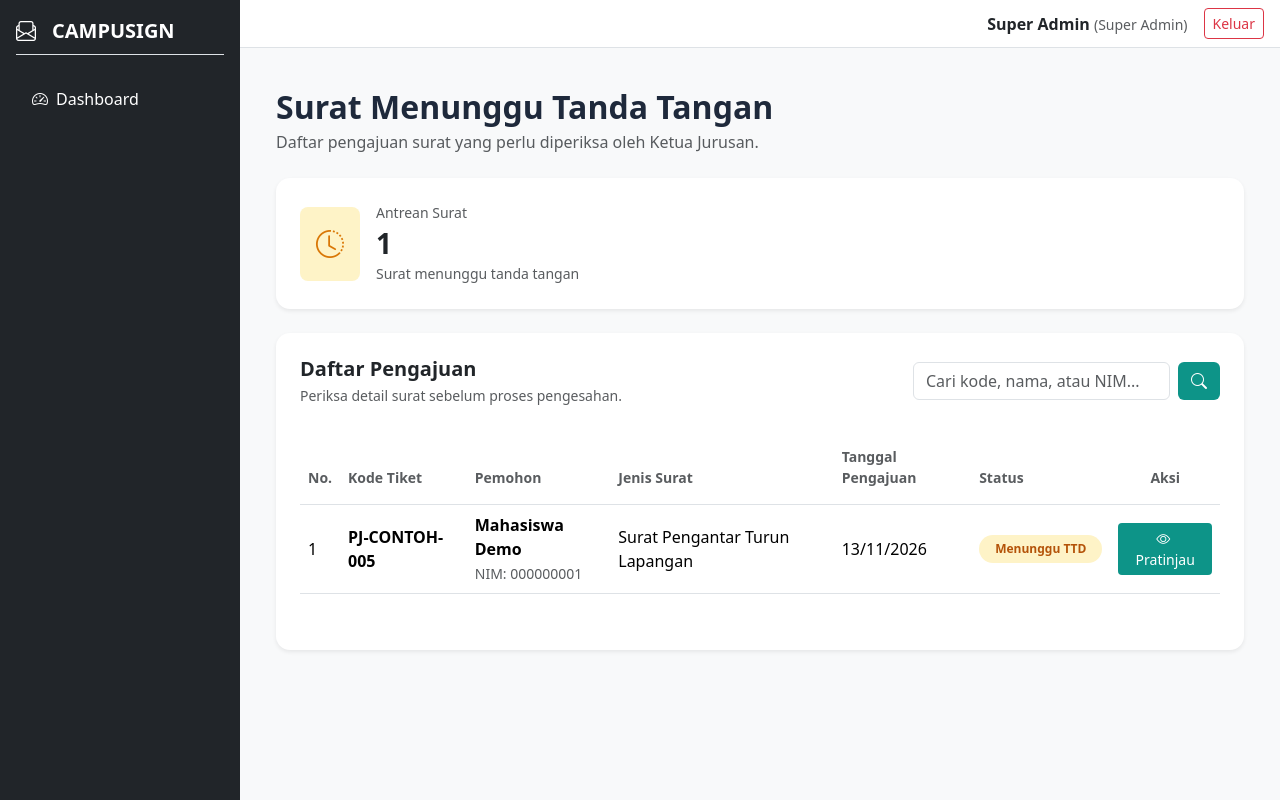
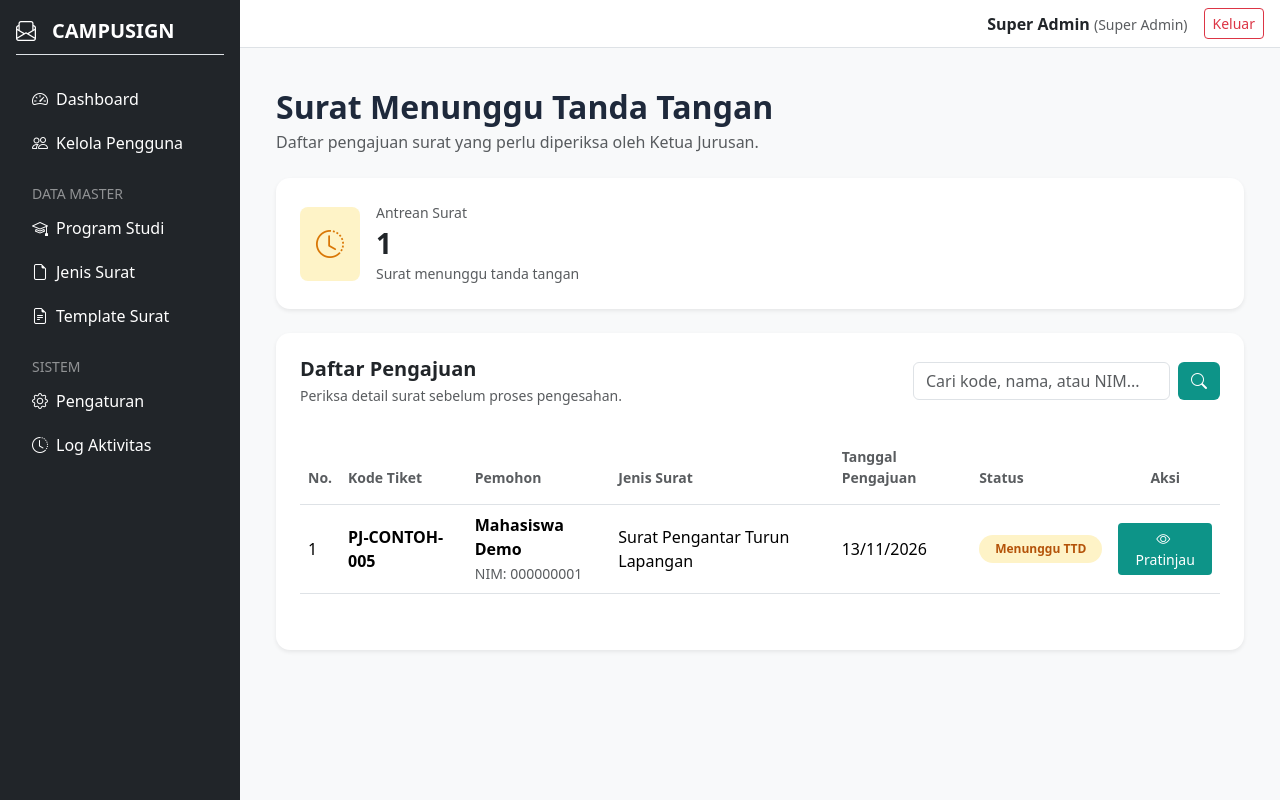
Before and after one commit to zha-fir/sigap, a Laravel app: page /kajur/surat in a window 1280 px wide. Run offline with Laravel 12, Linux system fonts and the light colour scheme; a user stored in the database is signed in; data comes from the database, SQL or seed files in the repository.

Commit message:
membuat semua tampilan menu admin

```diff
--- a/resources/views/layouts/sidebar/super_admin.blade.php
+++ b/resources/views/layouts/sidebar/super_admin.blade.php
@@ -1,8 +1,34 @@
 <ul class="nav nav-pills flex-column gap-1">
     <li class="nav-item">
-        <a class="nav-link text-white" href="{{ route('admin.dashboard') }}">
-            <i class="bi bi-speedometer2 me-2"></i>Dashboard
-        </a>
+        <a class="nav-link text-white {{ request()->routeIs('admin.dashboard') ? 'active' : '' }}"
+            href="{{ route('admin.dashboard') }}"><i class="bi bi-speedometer2 me-2"></i>Dashboard</a>
     </li>
-    {{-- TODO Anggota 4: tambah menu super admin di sini --}}
+    <li class="nav-item">
+        <a class="nav-link text-white {{ request()->routeIs('admin.users.*') ? 'active' : '' }}"
+           href="{{ route('admin.users.index') }}"><i class="bi bi-people me-2"></i>Kelola Pengguna</a>
+    </li>
+
+    <li class="text-uppercase small text-white-50 mt-3 px-3">Data Master</li>
+    <li class="nav-item">
+        <a class="nav-link text-white {{ request()->routeIs('admin.program-studi.*') ? 'active' : '' }}"
+           href="{{ route('admin.program-studi.index') }}"><i class="bi bi-mortarboard me-2"></i></i>Program Studi</a>
+    </li>
+    <li class="nav-item">
+        <a class="nav-link text-white {{ request()->routeIs('admin.jenis-surat.*') ? 'active' : '' }}"
+           href="{{ route('admin.jenis-surat.index') }}"><i class="bi bi-file-earmark me-2"></i>Jenis Surat</a>
+    </li>
+    <li class="nav-item">
+        <a class="nav-link text-white {{ request()->routeIs('admin.template.*') ? 'active' : '' }}"
+           href="{{ route('admin.template.index') }}"><i class="bi bi-file-earmark-text me-2"></i>Template Surat</a>
+    </li>
+
+    <li class="text-uppercase small text-white-50 mt-3 px-3">Sistem</li>
+    <li class="nav-item">
+        <a class="nav-link text-white {{ request()->routeIs('admin.pengaturan.*') ? 'active' : '' }}"
+           href="{{ route('admin.pengaturan.edit') }}"><i class="bi bi-gear me-2"></i>Pengaturan</a>
+    </li>
+    <li class="nav-item">
+        <a class="nav-link text-white {{ request()->routeIs('admin.log.*') ? 'active' : '' }}"
+           href="{{ route('admin.log.index') }}"><i class="bi bi-clock-history me-2"></i>Log Aktivitas</a>
+    </li>
 </ul>
--- a/routes/web.php
+++ b/routes/web.php
@@ -80,5 +80,10 @@ Route::get('/surat/{pengajuan}', [Kajur\SuratController::class, 'show'])
 // ===== SUPER ADMIN =====
 Route::middleware(['auth', 'role:super_admin'])->prefix('admin')->name('admin.')->group(function () {
     Route::get('/dashboard', [Admin\DashboardController::class, 'index'])->name('dashboard');
-    // tambah route fitur super admin di sini
+    Route::get('/users', [Admin\UserController::class, 'index'])->name('users.index');
+    Route::get('/program-studi', [Admin\ProgramStudiController::class, 'index'])->name('program-studi.index');
+    Route::get('/jenis-surat', [Admin\JenisSuratController::class, 'index'])->name('jenis-surat.index');
+    Route::get('/template', [Admin\TemplateController::class, 'index'])->name('template.index');
+    Route::get('/pengaturan', [Admin\PengaturanController::class, 'edit'])->name('pengaturan.edit');
+    Route::get('/log', [Admin\LogController::class, 'index'])->name('log.index');
 });
```
Also changed, not shown: app/Http/Controllers/Admin/JenisSuratController.php (added, +14 -0 lines), app/Http/Controllers/Admin/LogController.php (added, +14 -0 lines), app/Http/Controllers/Admin/PengaturanController.php (added, +14 -0 lines), app/Http/Controllers/Admin/ProgramStudiController.php (added, +14 -0 lines), app/Http/Controllers/Admin/TemplateController.php (added, +14 -0 lines), app/Http/Controllers/Admin/UserController.php (added, +14 -0 lines), resources/views/admin/jenis_surat/index.blade.php (added, +10 -0 lines), resources/views/admin/log/index.blade.php (added, +10 -0 lines), resources/views/admin/pengaturan/index.blade.php (added, +10 -0 lines), resources/views/admin/program_studi/index.blade.php (added, +10 -0 lines), resources/views/admin/template/index.blade.php (added, +10 -0 lines), resources/views/admin/users/index.blade.php (added, +10 -0 lines).
